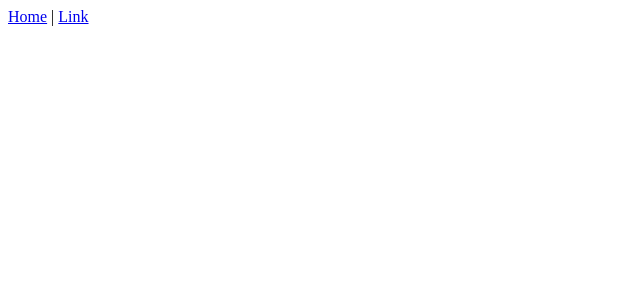
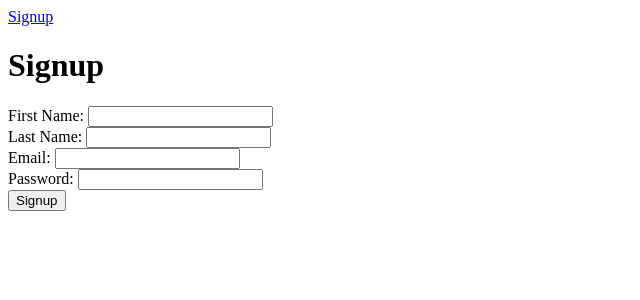
Before and after one commit to lukenadackapadam/Nasa-Apod-Frontend, a React (Vite) app: page /signup in a window 1280 px wide. Before the commit this address had no page. Shown: the top 300 px of the page, without its empty margins (0-640 px from the left). Built offline with nearby package versions, Linux system fonts and the light colour scheme.

Commit message:
Add signup component

```diff
--- a/src/App.jsx
+++ b/src/App.jsx
@@ -2,6 +2,7 @@ import { Header } from "./Header";
 import { Route, Routes } from "react-router-dom";
 import ApodRoute from "./routes/ApodRoute";
 import LoginRoute from "./routes/LoginRoute";
+import SignupRoute from "./routes/SignupRoute";
 
 function App() {
   return (
@@ -9,6 +10,7 @@ function App() {
       <Header />
       <Routes>
         <Route path="/" element={<LoginRoute />} />
+        <Route path="/signup" element={<SignupRoute />} />
         <Route path="/apod" element={<ApodRoute />} />
       </Routes>
     </div>
--- a/src/Header.jsx
+++ b/src/Header.jsx
@@ -2,7 +2,7 @@ export function Header() {
   return (
     <header>
       <nav>
-        <a href="#">Home</a> | <a href="#">Link</a>
+        <a href="/signup">Signup</a>
       </nav>
     </header>
   );
--- /dev/null
+++ b/src/Signup.jsx
@@ -0,0 +1,49 @@
+import axios from "axios";
+import { useState } from "react";
+
+export function Signup() {
+  const [errors, setErrors] = useState([]);
+
+  const handleSubmit = (event) => {
+    event.preventDefault();
+    setErrors([]);
+    const params = new FormData(event.target);
+    axios
+      .post("http://localhost:3000/users.json", params)
+      .then((response) => {
+        console.log(response.data);
+        event.target.reset();
+        window.location.href = "/"; // Change this to hide a modal, redirect to a specific page, etc.
+      })
+      .catch((error) => {
+        console.log(error.response.data.errors);
+        setErrors(error.response.data.errors);
+      });
+  };
+
+  return (
+    <div id="signup">
+      <h1>Signup</h1>
+      <ul>
+        {errors.map((error) => (
+          <li key={error}>{error}</li>
+        ))}
+      </ul>
+      <form onSubmit={handleSubmit}>
+        <div>
+          First Name: <input name="first_name" type="text" />
+        </div>
+        <div>
+          Last Name: <input name="last_name" type="text" />
+        </div>
+        <div>
+          Email: <input name="email" type="email" />
+        </div>
+        <div>
+          Password: <input name="password" type="password" />
+        </div>
+        <button type="submit">Signup</button>
+      </form>
+    </div>
+  );
+}
--- /dev/null
+++ b/src/routes/SignupRoute.jsx
@@ -0,0 +1,11 @@
+import { Signup } from "../Signup";
+
+const SignupRoute = () => {
+  return (
+    <div>
+      <Signup />
+    </div>
+  );
+};
+
+export default SignupRoute;
```
Also changed, not shown: src/LogoutLink.jsx (added, +16 -0 lines).
